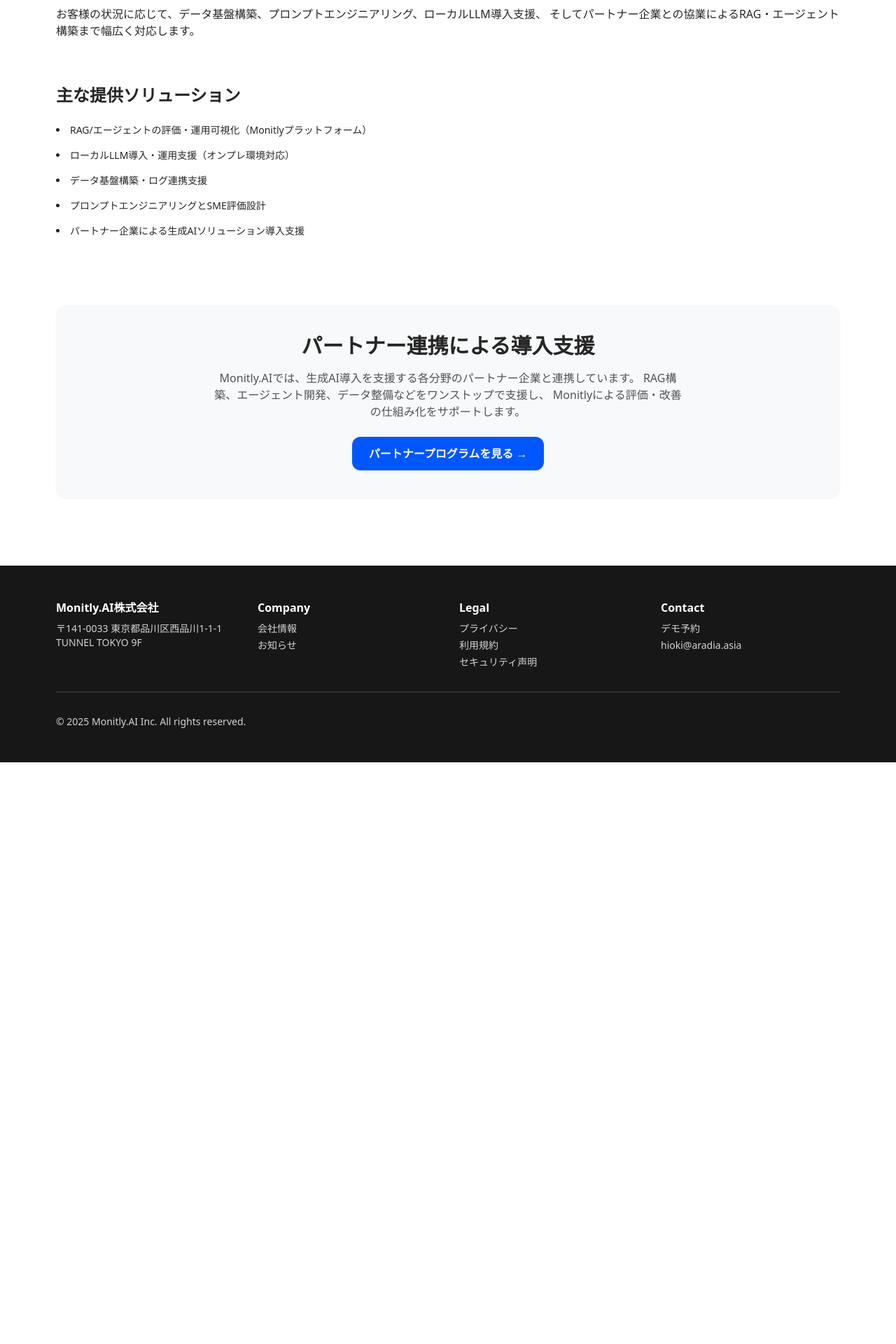
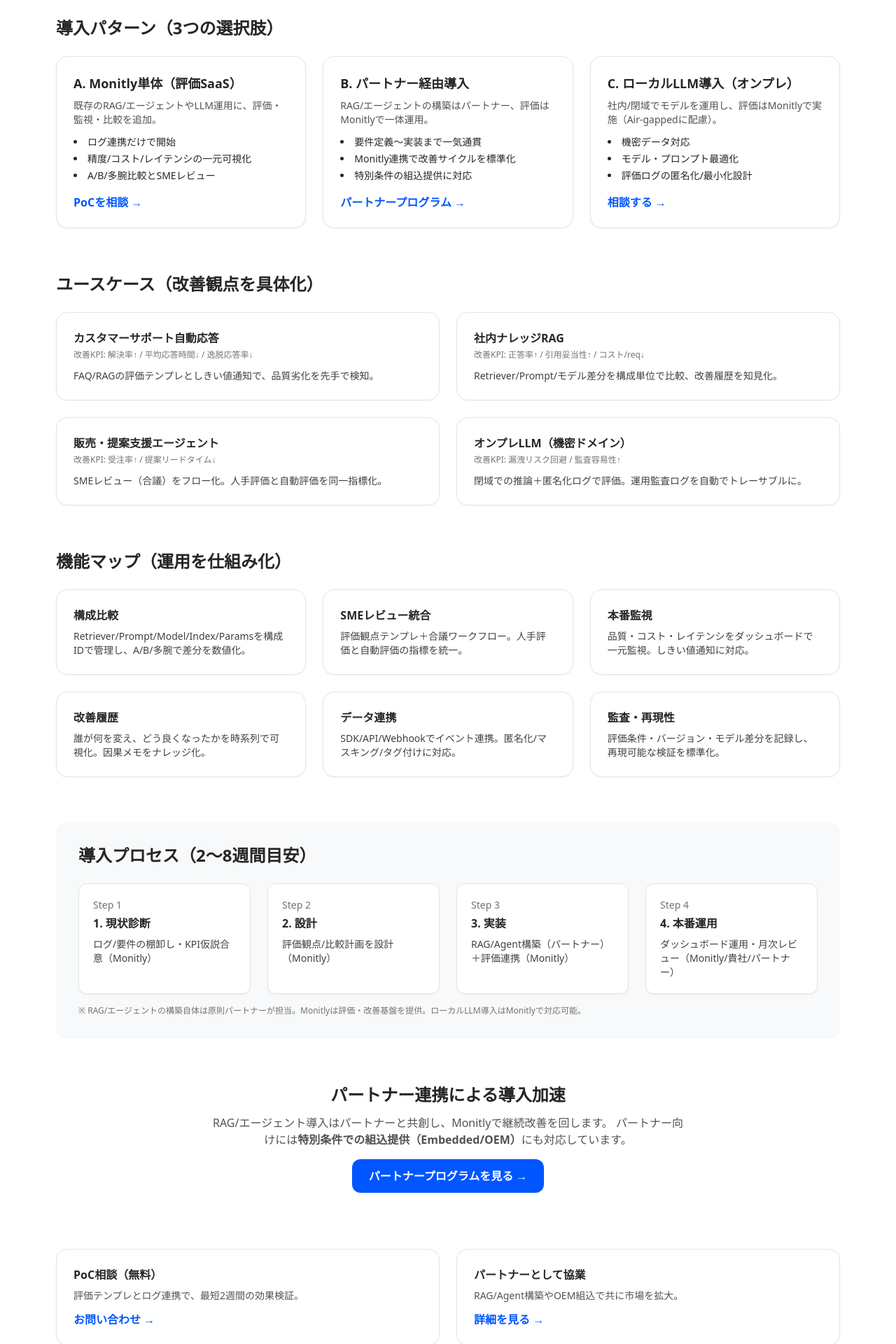
Before and after one commit to monitly-hioki/monitlyai-site, a Next.js app: page /solutions in a window 1280 px wide. Shown: the part 340-2260 px from the top of the page at 70% size. Before the commit the page ends 1429 px from the top, so only its background shows below. Built offline with nearby package versions, Linux system fonts and the light colour scheme.

Commit message:
feat(solutions): 密度を強化—導入パターン比較・ユースケース深掘り・導入プロセス・CTA整備

```diff
--- a/app/solutions/page.tsx
+++ b/app/solutions/page.tsx
@@ -5,43 +5,155 @@
   return (
     <main className="py-16 md:py-24 bg-white text-neutral-800">
       <Container>
-        <h1 className="text-4xl md:text-5xl font-bold mb-8">ソリューション</h1>
+        {/* Header */}
+        <h1 className="text-4xl md:text-5xl font-bold mb-4">ソリューション</h1>
+        <p className="text-neutral-600 max-w-3xl">
+          Monitly.AIは、生成AIの「評価・比較・運用改善」を中核に、導入前後の意思決定を加速させます。
+          本ページでは<strong>導入パターン</strong>、<strong>ユースケース</strong>、<strong>導入プロセス</strong>、<strong>パートナー連携</strong>を具体的に示します。
+        </p>
 
-        <section className="space-y-8">
-          <p>
-            Monitly.AIは、生成AIの「運用評価」と「改善サイクル構築」を支援するプラットフォームです。
-            導入後の精度・コスト・レイテンシを可視化し、開発と運用の橋渡しを行います。
-          </p>
-          <p>
-            お客様の状況に応じて、データ基盤構築、プロンプトエンジニアリング、ローカルLLM導入支援、
-            そしてパートナー企業との協業によるRAG・エージェント構築まで幅広く対応します。
+        {/* 導入パターン（比較） */}
+        <section className="mt-16">
+          <h2 className="text-2xl font-semibold mb-6">導入パターン（3つの選択肢）</h2>
+          <div className="grid md:grid-cols-3 gap-6">
+            {[
+              {
+                title: "A. Monitly単体（評価SaaS）",
+                desc: "既存のRAG/エージェントやLLM運用に、評価・監視・比較を追加。",
+                points: ["ログ連携だけで開始", "精度/コスト/レイテンシの一元可視化", "A/B/多腕比較とSMEレビュー"],
+                cta: { href: "/contact", label: "PoCを相談" },
+              },
+              {
+                title: "B. パートナー経由導入",
+                desc: "RAG/エージェントの構築はパートナー、評価はMonitlyで一体運用。",
+                points: ["要件定義〜実装まで一気通貫", "Monitly連携で改善サイクルを標準化", "特別条件の組込提供に対応"],
+                cta: { href: "/partners", label: "パートナープログラム" },
+              },
+              {
+                title: "C. ローカルLLM導入（オンプレ）",
+                desc: "社内/閉域でモデルを運用し、評価はMonitlyで実施（Air-gappedに配慮）。",
+                points: ["機密データ対応", "モデル・プロンプト最適化", "評価ログの匿名化/最小化設計"],
+                cta: { href: "/contact", label: "相談する" },
+              },
+            ].map((card, i) => (
+              <div key={i} className="rounded-2xl border border-neutral-200 bg-white p-6 shadow-sm">
+                <div className="text-lg font-semibold">{card.title}</div>
+                <p className="mt-2 text-sm text-neutral-600">{card.desc}</p>
+                <ul className="mt-3 text-sm space-y-1 list-disc list-inside">
+                  {card.points.map((p, j) => <li key={j}>{p}</li>)}
+                </ul>
+                <Link href={card.cta.href} className="inline-block mt-4 text-[#0056FF] font-semibold">
+                  {card.cta.label} →
+                </Link>
+              </div>
+            ))}
+          </div>
+        </section>
+
+        {/* ユースケース（重複回避して深掘り） */}
+        <section className="mt-16">
+          <h2 className="text-2xl font-semibold mb-6">ユースケース（改善観点を具体化）</h2>
+          <div className="grid md:grid-cols-2 gap-6">
+            {[
+              {
+                title: "カスタマーサポート自動応答",
+                kpi: ["解決率↑", "平均応答時間↓", "逸脱応答率↓"],
+                desc: "FAQ/RAGの評価テンプレとしきい値通知で、品質劣化を先手で検知。",
+              },
+              {
+                title: "社内ナレッジRAG",
+                kpi: ["正答率↑", "引用妥当性↑", "コスト/req↓"],
+                desc: "Retriever/Prompt/モデル差分を構成単位で比較、改善履歴を知見化。",
+              },
+              {
+                title: "販売・提案支援エージェント",
+                kpi: ["受注率↑", "提案リードタイム↓"],
+                desc: "SMEレビュー（合議）をフロー化。人手評価と自動評価を同一指標化。",
+              },
+              {
+                title: "オンプレLLM（機密ドメイン）",
+                kpi: ["漏洩リスク回避", "監査容易性↑"],
+                desc: "閉域での推論＋匿名化ログで評価。運用監査ログを自動でトレーサブルに。",
+              },
+            ].map((u, i) => (
+              <div key={i} className="rounded-2xl border border-neutral-200 bg-white p-6 shadow-sm">
+                <div className="font-semibold">{u.title}</div>
+                <div className="text-xs text-neutral-500 mt-1">改善KPI: {u.kpi.join(" / ")}</div>
+                <p className="mt-3 text-sm text-neutral-700">{u.desc}</p>
+              </div>
+            ))}
+          </div>
+        </section>
+
+        {/* 機能マップ（TOPと被らない粒度） */}
+        <section className="mt-16">
+          <h2 className="text-2xl font-semibold mb-6">機能マップ（運用を仕組み化）</h2>
+          <div className="grid md:grid-cols-3 gap-6">
+            {[
+              ["構成比較", "Retriever/Prompt/Model/Index/Paramsを構成IDで管理し、A/B/多腕で差分を数値化。"],
+              ["SMEレビュー統合", "評価観点テンプレ＋合議ワークフロー。人手評価と自動評価の指標を統一。"],
+              ["本番監視", "品質・コスト・レイテンシをダッシュボードで一元監視。しきい値通知に対応。"],
+              ["改善履歴", "誰が何を変え、どう良くなったかを時系列で可視化。因果メモをナレッジ化。"],
+              ["データ連携", "SDK/API/Webhookでイベント連携。匿名化/マスキング/タグ付けに対応。"],
+              ["監査・再現性", "評価条件・バージョン・モデル差分を記録し、再現可能な検証を標準化。"],
+            ].map(([t, d], i) => (
+              <div key={i} className="rounded-2xl border border-neutral-200 bg-white p-6 shadow-sm">
+                <div className="font-semibold">{t}</div>
+                <p className="mt-2 text-sm text-neutral-700">{d}</p>
+              </div>
+            ))}
+          </div>
+        </section>
+
+        {/* 導入プロセス（責任分界も明示） */}
+        <section className="mt-16 bg-[#F7F9FA] rounded-2xl p-8">
+          <h2 className="text-2xl font-semibold mb-6">導入プロセス（2〜8週間目安）</h2>
+          <div className="grid md:grid-cols-4 gap-6">
+            {[
+              ["1. 現状診断", "ログ/要件の棚卸し・KPI仮説合意（Monitly）"],
+              ["2. 設計", "評価観点/比較計画を設計（Monitly）"],
+              ["3. 実装", "RAG/Agent構築（パートナー）＋評価連携（Monitly）"],
+              ["4. 本番運用", "ダッシュボード運用・月次レビュー（Monitly/貴社/パートナー）"],
+            ].map(([t, d], i) => (
+              <div key={i} className="rounded-xl border border-neutral-200 bg-white p-5 shadow-sm">
+                <div className="text-sm text-neutral-500">Step {i + 1}</div>
+                <div className="mt-1 font-semibold">{t}</div>
+                <p className="mt-2 text-sm text-neutral-700">{d}</p>
+              </div>
+            ))}
+          </div>
+          <p className="mt-4 text-xs text-neutral-500">
+            ※ RAG/エージェントの構築自体は原則パートナーが担当。Monitlyは評価・改善基盤を提供。ローカルLLM導入はMonitlyで対応可能。
           </p>
         </section>
 
-        <section className="mt-16">
-          <h2 className="text-2xl font-semibold mb-6">主な提供ソリューション</h2>
-          <ul className="space-y-4 list-disc list-inside text-sm">
-            <li>RAG/エージェントの評価・運用可視化（Monitlyプラットフォーム）</li>
-            <li>ローカルLLM導入・運用支援（オンプレ環境対応）</li>
-            <li>データ基盤構築・ログ連携支援</li>
-            <li>プロンプトエンジニアリングとSME評価設計</li>
-            <li>パートナー企業による生成AIソリューション導入支援</li>
-          </ul>
-        </section>
-
-        <section className="mt-24 bg-[#F7F9FA] rounded-2xl p-10 text-center shadow-sm">
-          <h2 className="text-3xl font-bold mb-4">パートナー連携による導入支援</h2>
-          <p className="text-neutral-600 mb-6 max-w-2xl mx-auto">
-            Monitly.AIでは、生成AI導入を支援する各分野のパートナー企業と連携しています。
-            RAG構築、エージェント開発、データ整備などをワンストップで支援し、
-            Monitlyによる評価・改善の仕組み化をサポートします。
+        {/* パートナー連携（詳細は /partners ） */}
+        <section className="mt-16 text-center">
+          <h2 className="text-2xl font-semibold mb-3">パートナー連携による導入加速</h2>
+          <p className="text-neutral-600 max-w-2xl mx-auto">
+            RAG/エージェント導入はパートナーと共創し、Monitlyで継続改善を回します。
+            パートナー向けには<strong>特別条件での組込提供（Embedded/OEM）</strong>にも対応しています。
           </p>
           <Link
             href="/partners"
-            className="inline-flex items-center bg-[#0056FF] text-white px-6 py-3 rounded-xl font-semibold hover:bg-[#0040cc]"
+            className="inline-block mt-4 bg-[#0056FF] text-white px-6 py-3 rounded-xl font-semibold"
           >
             パートナープログラムを見る →
           </Link>
+        </section>
+
+        {/* CTA */}
+        <section className="mt-20 grid md:grid-cols-2 gap-6">
+          <div className="rounded-2xl border border-neutral-200 bg-white p-6 shadow-sm">
+            <div className="font-semibold">PoC相談（無料）</div>
+            <p className="mt-2 text-neutral-600 text-sm">評価テンプレとログ連携で、最短2週間の効果検証。</p>
+            <Link href="/contact" className="inline-block mt-3 text-[#0056FF] font-semibold">お問い合わせ →</Link>
+          </div>
+          <div className="rounded-2xl border border-neutral-200 bg-white p-6 shadow-sm">
+            <div className="font-semibold">パートナーとして協業</div>
+            <p className="mt-2 text-neutral-600 text-sm">RAG/Agent構築やOEM組込で共に市場を拡大。</p>
+            <Link href="/partners" className="inline-block mt-3 text-[#0056FF] font-semibold">詳細を見る →</Link>
+          </div>
         </section>
       </Container>
     </main>
```
